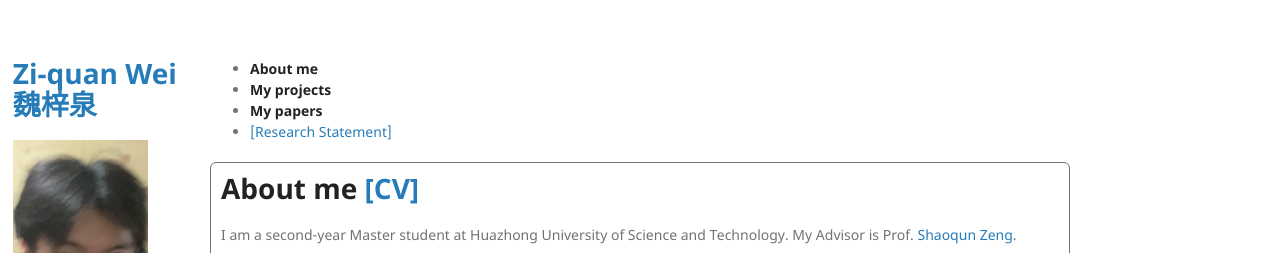
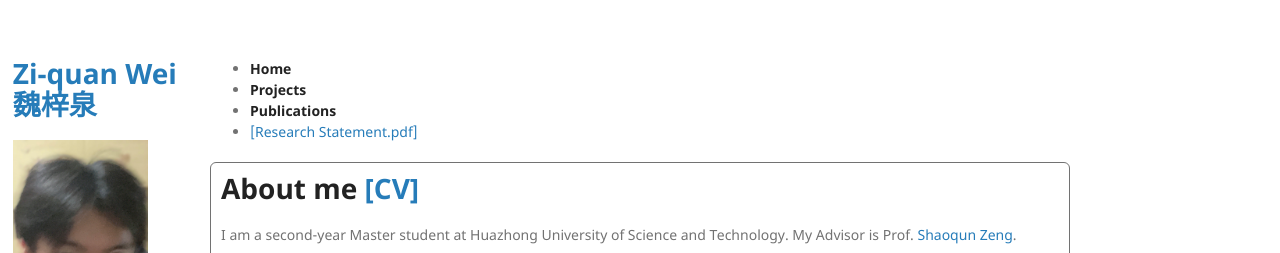
Before and after one commit to Chrisa142857/Chrisa142857.github.io, a Jekyll site: the page built from index.md, in a window 1280 px wide and 1290 px high. Shown: the top 253 px of the window. Built offline with Jekyll 4.4.1, drawn with Linux system fonts in a browser that asks for light colours; our own code applies the rules of GitHub Pages for plain Markdown files.

Commit message:
Update default.html

```diff
--- a/_layouts/default.html
+++ b/_layouts/default.html
@@ -41,11 +41,11 @@
 
       <section>
         {% if site.show_buttons %}
-        <ul style="width: 140">
-          <li><a href="{{ site.index_url }}"><strong>About me</strong></a></li>
-          <li><a href="{{ site.project_url }}"><strong>My projects</strong></a></li>
-          <li><a href="{{ site.publication_url }}"><strong>My papers</strong></a></li>
-          <li><a href="{{ site.research_statement_url }}">[Research Statement]</a></li>
+        <ul class="download">
+          <li><a href="{{ site.index_url }}"><strong>Home</strong></a></li>
+          <li><a href="{{ site.project_url }}"><strong>Projects</strong></a></li>
+          <li><a href="{{ site.publication_url }}"><strong>Publications</strong></a></li>
+          <li><a href="{{ site.research_statement_url }}">[Research Statement.pdf]</a></li>
         </ul>
         {% endif %}
         <div  style="border: 1px solid; border-radius: 6px; padding: 10px; background-color: white">
```
